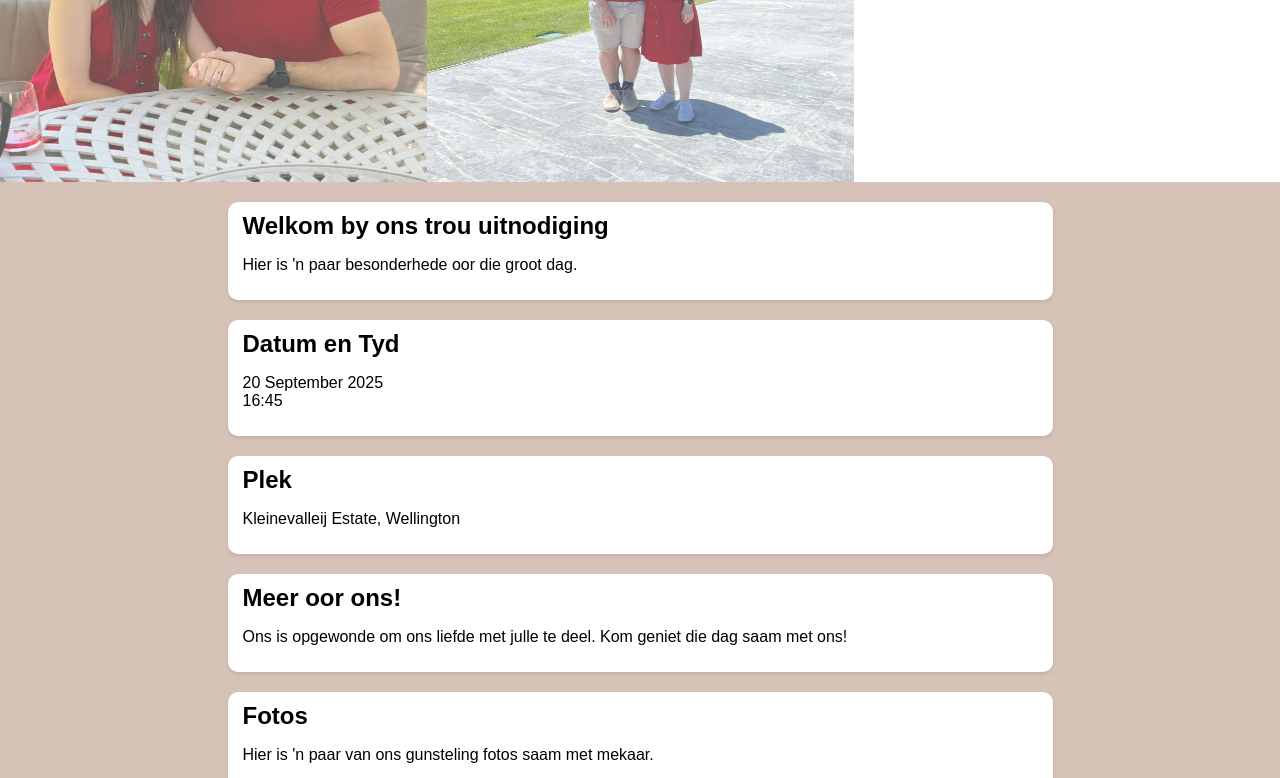
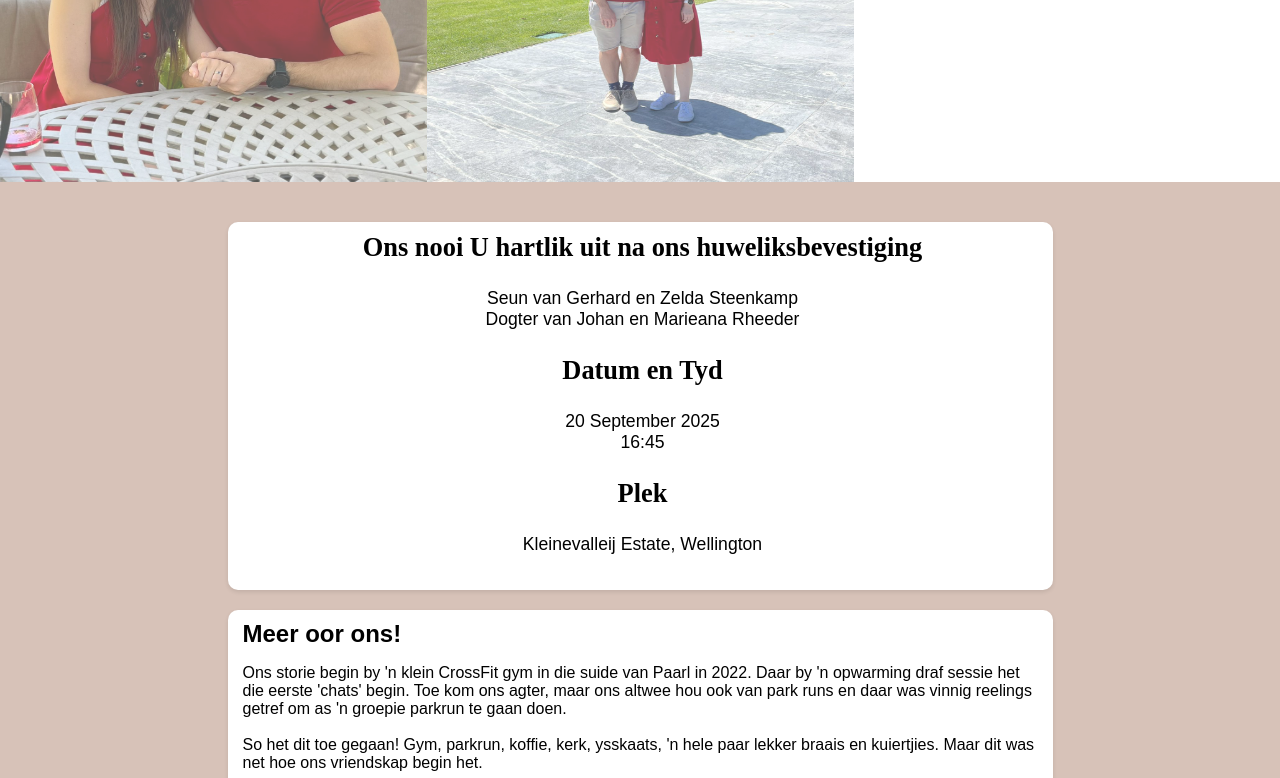
Before and after one commit to Wiehan199718/W-M-Trou-Website, a plain HTML site: page index.html in a window 1280 px wide. Shown: the part 258-1036 px from the top of the page. Drawn offline with Linux system fonts and the light colour scheme.

Commit message:
Multiple changes

```diff
--- a/css/styles.css
+++ b/css/styles.css
@@ -193,8 +193,27 @@ button:checked {
     max-height: 200px; /* Expand height (adjust as needed) */
 }
 
+.invitation {
+    font-size: 1.1em; /* Slightly larger font for the invitation text */
+    margin: 20px 0; /* Add spacing above and below the invitation text */
+    text-align: center; /* Center the invitation text */
+}
+
+.invitation h2 {
+    font-family: 'elegant', serif; /* Use a serif font for the invitation title */
+    margin-bottom: 10px; /* Add spacing below the title */
+}
+
+.invitation p {
+    margin: 25px 0;
+}
+
 /* Mobile responsiveness for devices with max-width 600px */
 @media screen and (max-width: 600px) {
+    html, body {
+        margin: 0 !important;
+        padding: 0 !important;
+    }
     body {
         padding: 5px;
     }
--- a/index.html
+++ b/index.html
@@ -10,27 +10,29 @@
 </head>
 <body>
     <header>
-        <h1>Wiehan &amp Maryke</h1>
+        <h1>Wiehan &amp Marӱke</h1>
     </header>
     <main>
-        <section>
-            <h2>Welkom by ons trou uitnodiging</h2>
-            <p>Hier is 'n paar besonderhede oor die groot dag.</p>
-        </section>
+        <section class="invitation">
+            <h2>Ons nooi U hartlik uit na ons huweliksbevestiging</h2>
+            <p>Seun van Gerhard en Zelda Steenkamp <br>Dogter van Johan en Marieana Rheeder</p>
 
-        <section>
             <h2>Datum en Tyd</h2>
             <p>20 September 2025<br>16:45</p>
-        </section>
 
-        <section>
             <h2>Plek</h2>
             <p>Kleinevalleij Estate, Wellington</p>
         </section>
 
         <section>
             <h2>Meer oor ons!</h2>
-            <p>Ons is opgewonde om ons liefde met julle te deel. Kom geniet die dag saam met ons!</p>
+            <p>Ons storie begin by 'n klein CrossFit gym in die suide van Paarl in 2022. Daar by 'n opwarming draf sessie het die eerste 'chats' begin. Toe kom ons agter, maar ons altwee hou ook van park runs en daar was vinnig reelings getref om as 'n groepie parkrun te gaan doen.<br><br>
+
+            So het dit toe gegaan! Gym, parkrun, koffie, kerk, ysskaats, 'n hele paar lekker braais en kuiertjies. Maar dit was net hoe ons vriendskap begin het.<br><br>
+
+            In September 2023 het ons baie meer tyd begin saam spandeer en ons vriendskap het nader begin groei. Kort daarna het ons liefdes verhaal begin en ons het amper dadelik, oor 'n romantiese kerslig ete, besef ons wil die res van ons lewe saam spandeer.<br><br>
+
+            So toe was dit nou een avontuur op die volgende en vele blye herinneringe later bevind ons onsself nou op die dag waar ons, ons liefde vir mekaar met julle kan deel.</p>
         </section>
 
         <section class="photos-div">
```
